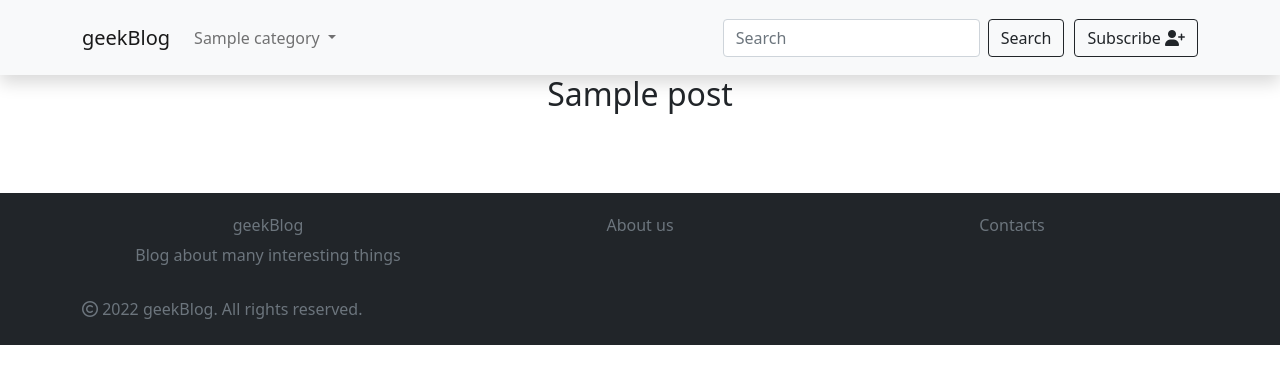
After one commit to ImmortalDante/pet-blog, a Django app: a page that uses blog/templates/blog/base.html in a window 1280 px wide. The commit adds this page. Shown: the top 384 px of the page. Run offline with Django 4.2, Linux system fonts and the light colour scheme; tables that the repository leaves empty hold one stand-in row (values such as "Sample post"); some libraries are stand-ins or nearby versions.

Commit message:
v0.1.4 жабка в очках

```diff
--- a/blog/models.py
+++ b/blog/models.py
@@ -29,16 +29,11 @@ class Post(models.Model):
     time_updated = models.DateTimeField(auto_now=True)
     category = models.ForeignKey(Category, on_delete=models.CASCADE)
 
-    def _get_category_slug(self):
-        category = Category.objects.get(self.category)
-        return category.slug
-
     def __str__(self):
         return self.title
 
     def get_absolute_url(self):
-        return reverse("post_by_category", kwargs={
-            "category_slug": self._get_category_slug,
+        return reverse("post", kwargs={
             "post_slug": self.slug,
         })
 
--- a/blog/templates/blog/base.html
+++ b/blog/templates/blog/base.html
@@ -20,11 +20,7 @@
       <ul class="navbar-nav me-auto mb-2 mb-lg-0">
         <li class="nav-item dropdown">
           <a class="nav-link dropdown-toggle" href="#" id="navbarDropdown" role="button" data-bs-toggle="dropdown" aria-expanded="false">
-                {% if not current_category %}
-              Themes
-              {% else %}
-              {{ current_category }}
-              {% endif %}
+              {% block theme %}{% endblock %}
           </a>
           <ul class="dropdown-menu" aria-labelledby="navbarDropdown">
               {% get_categories as categories %}
--- a/blog/templates/blog/home.html
+++ b/blog/templates/blog/home.html
@@ -1,6 +1,8 @@
 {% extends "blog/base.html" %}
 {% load blog_tags %}
 {% block title %}Home{% endblock %}
+
+{% block theme %}Themes{% endblock %}
 
 {% block content %}<br><br><br>
     {% get_posts as posts %}
@@ -15,7 +17,7 @@
               <p class="card-text">{{ post.body|truncatechars:100 }}</p>
           </div>
               <div class="card-footer">
-                <a href="#" class="btn btn-outline-dark" style="width: 28rem;">Read</a>
+                <a href="{{ post.get_absolute_url }}" class="btn btn-outline-dark" style="width: 28rem;">Read</a>
               </div>
         </div>
         </div>
--- /dev/null
+++ b/blog/templates/blog/post.html
@@ -0,0 +1,13 @@
+{% extends "blog/base.html" %}
+{% load blog_tags %}
+
+{% block title %}{% get_post post_slug as post %}{{ post }}{% endblock %}
+
+{% block theme %}{% get_post post_slug as post %}{{ post.category }}{% endblock %}
+
+{% block content %}
+    {% get_post post_slug as post %}
+    <div style="text-align: center">
+        <h2>{{ post }}</h2>
+    </div>
+{% endblock %}
--- a/blog/templatetags/blog_tags.py
+++ b/blog/templatetags/blog_tags.py
@@ -15,6 +15,11 @@ def get_posts(category_slug=None):
 
 
 @register.simple_tag()
+def get_post(post_slug):
+    return Post.objects.filter(slug=post_slug).first()
+
+
+@register.simple_tag()
 def get_categories(category_slug=None):
     if not category_slug:
         return Category.objects.all()
--- a/blog/urls.py
+++ b/blog/urls.py
@@ -1,9 +1,9 @@
 from django.urls import path
 
-from .views import home, category  # , post_by_category
+from .views import home, category, post
 
 urlpatterns = [
     path("", home, name="home"),
     path("category/<slug:category_slug>/", category, name="category"),
-    # path("category/<slug:category_slug>/<slug:post_slug>/", post_by_category, name="post-by-category"),
+    path("post/<slug:post_slug>/", post, name="post"),
 ]
--- a/blog/views.py
+++ b/blog/views.py
@@ -13,6 +13,13 @@ def category(request, category_slug):
     return render(request, "blog/category.html", context)
 
 
+def post(request, post_slug):
+    context = {
+        "post_slug": post_slug,
+    }
+    return render(request, "blog/post.html", context)
+
+
 def search(request, search_request):
     context = {
         "search_request": search_request
```
Also changed, not shown: blog/templates/blog/category.html (+6 -4 lines).
